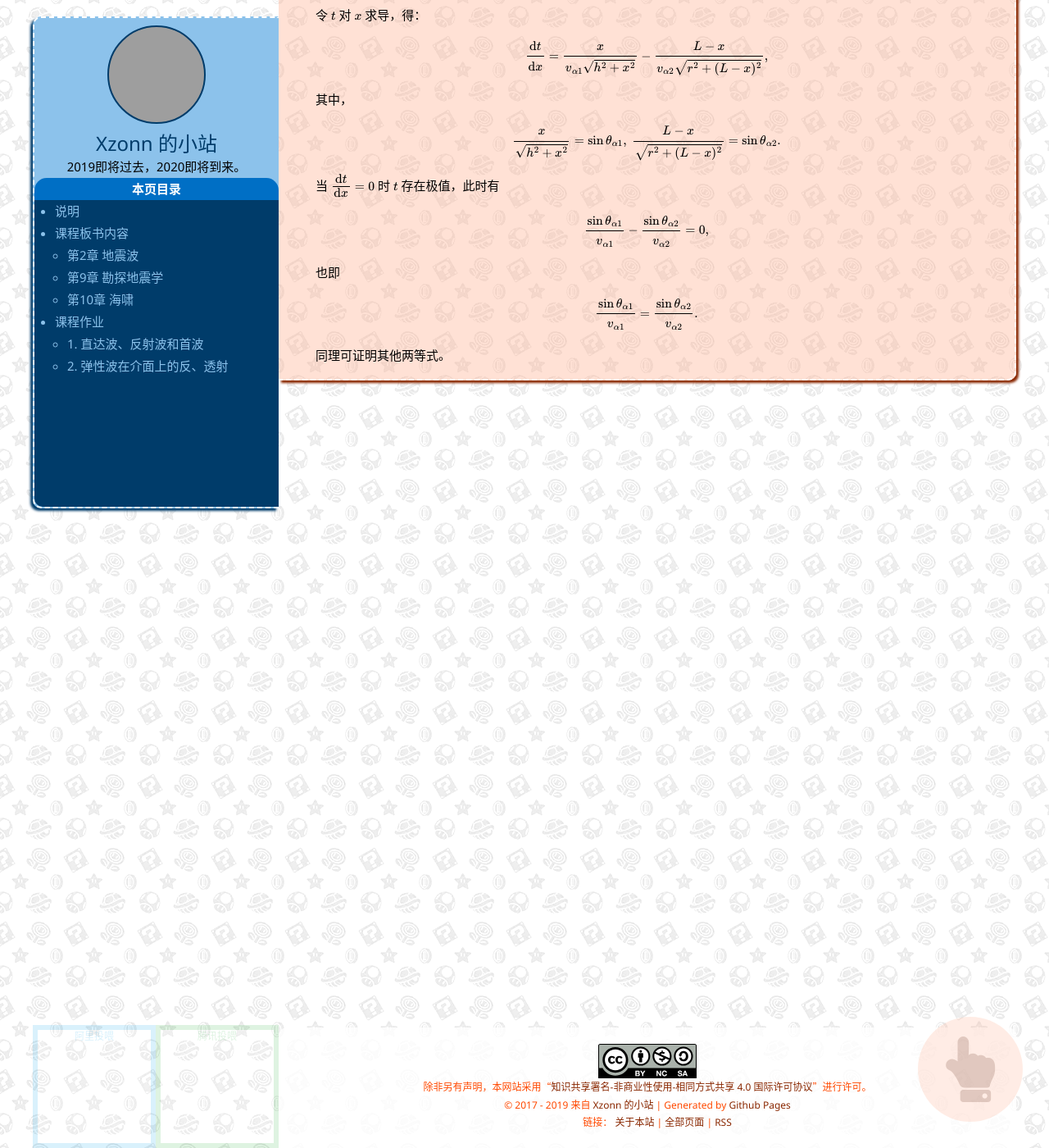
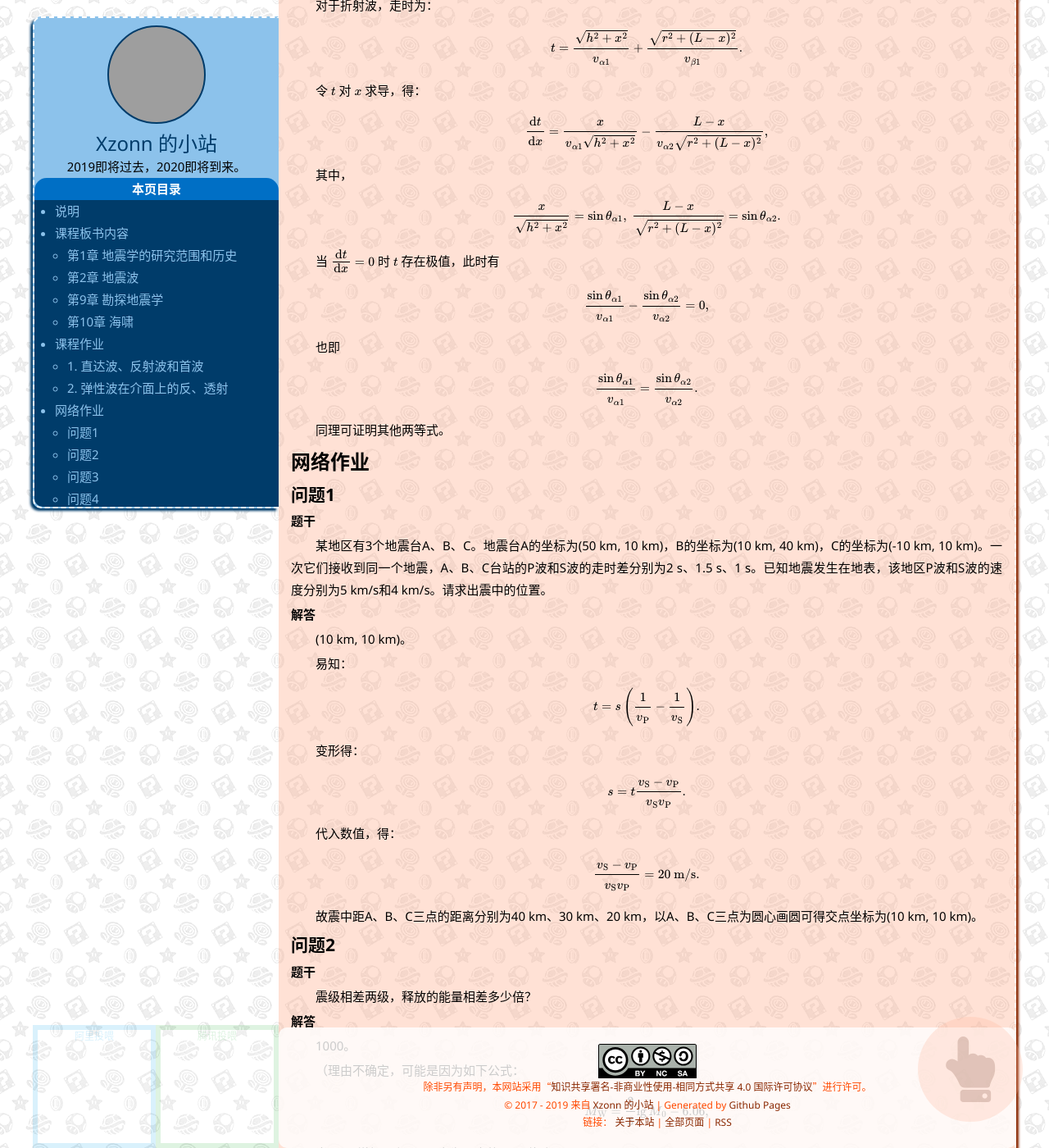
Before and after one commit to Xzonn/xzonn.github.io, a Jekyll site: the page built from _posts/2019-09-28-Introduction-to-Seismology-Notes.md, in a window 1280 px wide and 1400 px high, scrolled down 5733 px. Shown: the whole window at 82% size. Built offline with Jekyll 4.4.1, drawn with Linux system fonts in a browser that asks for light colours; nearby versions of some CDN libraries; formulas are drawn with MathJax 3; comment, search, counter and statistics services are not loaded; some of the changed text lies outside the part shown; grey boxes are pictures that could not be loaded.

Commit message:
2019-12-15

```diff
--- a/_posts/2019-09-28-Introduction-to-Seismology-Notes.md
+++ b/_posts/2019-09-28-Introduction-to-Seismology-Notes.md
@@ -22,6 +22,10 @@ update: 2019-12-05
 由于本人手机像素极低，拍照能力极差，因此对板书的拍照效果差。如有较高质量照片，欢迎提供。
 
 ## 课程板书内容
+### 第1章 地震学的研究范围和历史
+- 历史记载全球死亡超过20万人的地震有6次，其中在中国就有4次。
+- 按震源深度划分天然地震：浅源地震< 60 km，中源地震60 ~ 300 km，深源地震> 300 km。
+
 ### 第2章 地震波
 ![地震波的传播](https://s2.ax1x.com/2019/09/28/u1LYtI.png)
 
@@ -104,7 +108,7 @@ $$\cfrac {\mathrm dv}{\mathrm dt} = \cfrac {g \tan \theta v} {2},$$
 ## 课程作业
 ### 1. 直达波、反射波和首波
 ##### 题干
-**证明：当震中距$$X$$大于一定值$$X_M$$时，首波将最先到达，并求出$$X_M$$。**（题图见<a class="xrefFigure" href="#figure-QG2fW4.jpg"></a>）
+证明：当震中距$$X$$大于一定值$$X_M$$时，首波将最先到达，并求出$$X_M$$。（题图见<a class="xrefFigure" href="#figure-QG2fW4.jpg"></a>）
 
 ![作业1题图](https://s2.ax1x.com/2019/12/05/QG2fW4.jpg)
 
@@ -156,7 +160,7 @@ $$X_M = 2H \sqrt {\cfrac {v_2 + v_1} {v_2 - v_1}}.$$
 
 ### 2. 弹性波在介面上的反、透射
 ##### 题干
-**利用费尔马原理证明存在波型转换时的Snell定律：**
+利用费尔马原理证明存在波型转换时的Snell定律：
 
 $$\cfrac {\sin\theta_{\alpha1}} {v_{\alpha1}} = \cfrac {\sin\theta_{\beta1}} {v_{\beta1}} = \cfrac {\sin\theta_{\alpha2}} {v_{\alpha2}} = \cfrac {\sin\theta_{\beta2}} {v_{\beta2}}.$$
 
@@ -193,3 +197,65 @@ $$\cfrac {\sin\theta_{\alpha1}} {v_{\alpha1}} - \cfrac {\sin\theta_{\alpha2}} {v
 $$\cfrac {\sin\theta_{\alpha1}} {v_{\alpha1}} = \cfrac {\sin\theta_{\alpha2}} {v_{\alpha2}}.$$
 
 同理可证明其他两等式。
+
+## 网络作业
+### 问题1
+##### 题干
+某地区有3个地震台A、B、C。地震台A的坐标为(50 km, 10 km)，B的坐标为(10 km, 40 km)，C的坐标为(-10 km, 10 km)。一次它们接收到同一个地震，A、B、C台站的P波和S波的走时差分别为2 s、1.5 s、1 s。已知地震发生在地表，该地区P波和S波的速度分别为5 km/s和4 km/s。请求出震中的位置。
+
+##### 解答
+(10 km, 10 km)。
+
+易知：
+
+$$t = s \left ( \cfrac {1} {v_\mathrm{P}} - \cfrac {1} {v_\mathrm{S}} \right ).$$
+
+变形得：
+
+$$s = t \cfrac {v_\mathrm{S} - v_\mathrm{P}} {v_\mathrm{S} v_\mathrm{P}}.$$
+
+代入数值，得：
+
+$$\cfrac {v_\mathrm{S} - v_\mathrm{P}} {v_\mathrm{S} v_\mathrm{P}} = \pu{20 m/s}.$$
+
+故震中距A、B、C三点的距离分别为40 km、30 km、20 km，以A、B、C三点为圆心画圆可得交点坐标为(10 km, 10 km)。
+
+### 问题2
+##### 题干
+震级相差两级，释放的能量相差多少倍？
+
+##### 解答
+1000。
+
+（理由不确定，可能是因为如下公式：
+
+$$M_{\mathrm W} = \cfrac {2} {3} \lg M_0 - 6.06,$$
+
+当$$M_{\mathrm W}$$增加2时，$$M_0$$变为原来的1000倍。）
+
+### 问题3
+##### 题干
+全球地震活动最强烈的地震带是哪一个？（全球80%的浅源地震、90%的深源地震均集中在该带上，这是一条对人类危害最大的地震带。）
+
+##### 解答
+环太平洋地震带。
+
+《地震概论》教材第77页。
+
+### 问题4
+##### 题干
+某个台站使用伍德-安德森地震仪接收信号。某天，接收到一串地震波，经过分析，知道震中距离台站100 km。工作人员测量出这串地震波的峰值波振幅为1 cm，求该地震的震级为里氏几级？
+
+##### 解答
+4。
+
+按定义，里氏震级为距震中100 km距离处峰值波振幅与1‰ mm的比值。
+
+### 问题5
+##### 题干
+地震波来临时会有什么样的感觉？
+
+##### 解答
+先上下颠簸后左右摇晃。
+
+P波上下振动，先到达；S波左右振动，后到达。
```
